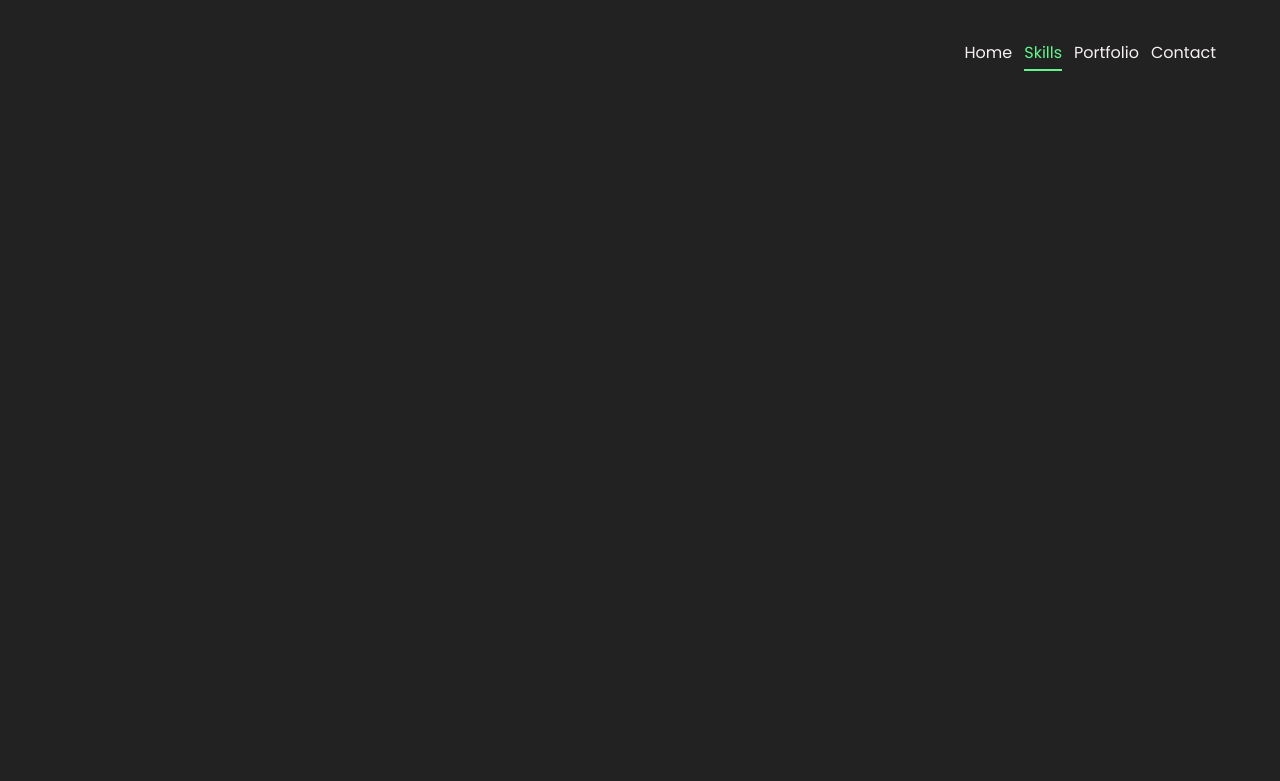
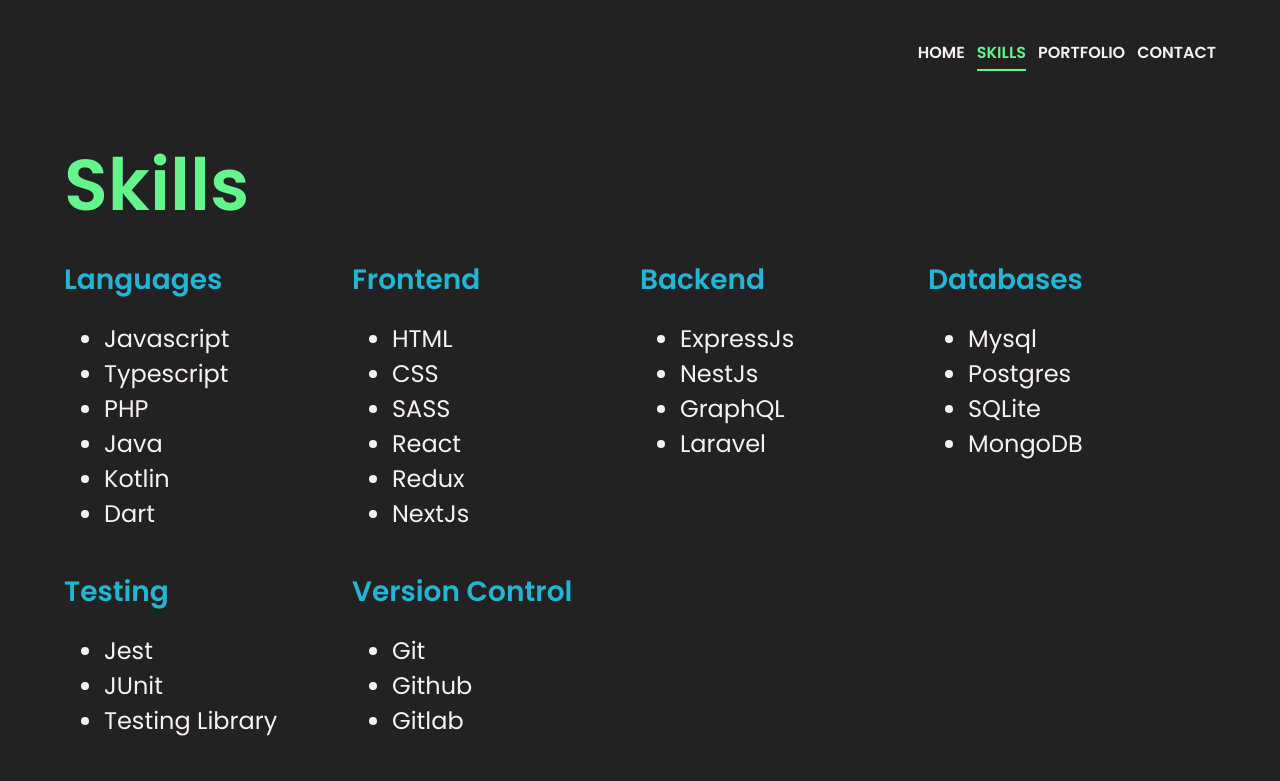
Before and after one commit to qbixmex/portfolio.github.io, a plain HTML site: page skills.html in a window 1280 px wide. Drawn offline with Linux system fonts and the light colour scheme.

Commit message:
home-and-skills

```diff
--- a/css/styles.css
+++ b/css/styles.css
@@ -6,6 +6,7 @@
   --blue-savoy: #6369D1;
   --cyan-pacific: #23B5D3;
   --green-spring: #64F58D;
+  font-size: 16px;
 }
 
 * {
@@ -18,6 +19,7 @@ body {
   padding: 0;
   font-family: 'Poppins', sans-serif;
   font-weight: 400;
+  color: var(--magnolia);
 }
 
 .container {
@@ -25,9 +27,15 @@ body {
   margin: auto;
 }
 
+.hide {
+  position: absolute;
+  left: -9999px;
+  top: -9999px;
+}
+
 /* =============== MAIN MENU =============== */
 #nav {
-  margin: 40px 0 40px;
+  margin: 40px 0 60px;
   display: flex;
   flex-wrap: wrap;
   justify-content: flex-end;
@@ -38,6 +46,8 @@ body {
   color: var(--magnolia);
   text-decoration: none;
   transition: 300ms ease-in-out;
+  text-transform: uppercase;
+  font-weight: 600;
 }
 
 .nav__link--active {
@@ -50,3 +60,90 @@ body {
 .nav__link:hover {
   color: var(--green-spring);
 }
+
+/* =============== SUMMARY =============== */
+#summary {
+  display: grid;
+  grid-template-columns: repeat(12, 1fr);
+}
+
+.summary__content {
+  grid-column: 1 / 8;
+}
+
+.summary__image {
+  grid-column: 8 / 13;
+}
+
+.summary__heading {
+  font-size: 72px;
+  line-height: 60px;
+  color: var(--green-spring);
+  font-weight: 600;
+  margin: 0;
+  width: 330px;
+}
+
+.summary__subheading {
+  font-size: 28px;
+}
+
+.summary__description {
+  font-size: 24px;
+  font-weight: 400;
+}
+
+.summary__description--green {
+  color: var(--green-spring);
+}
+
+.summary__image {
+  min-width: 300px;
+  max-width: 400px;
+  justify-self: center;
+}
+
+.summary__image img {
+  width: 100%;
+  height: auto;
+}
+
+/* =============== SKILLS =============== */
+
+#skills {
+  display: grid;
+  grid-template-columns: repeat(12, 1fr);
+  grid-auto-rows: auto;
+  margin-bottom: 40px;
+}
+
+.skills__heading {
+  grid-column: 1/13;
+  margin-bottom: 20px;
+  color: var(--green-spring);
+  font-size: 72px;
+  font-weight: 600;
+  margin: 0 0 20px 0;
+}
+
+.skills__group {
+  grid-column: span 3;
+}
+
+.skills__subheading {
+  color: var(--cyan-pacific);
+  font-size: 28px;
+  font-weight: 600;
+  margin-bottom: 18px;
+  margin: 0 0 20px 0;
+}
+
+.skills_list {
+  padding-left: 40px;
+  margin: 0 0 40px 0;
+}
+
+.skills__item {
+  font-size: 24px;
+  font-weight: 400;
+}
--- a/skills.html
+++ b/skills.html
@@ -20,7 +20,72 @@
 
     <main>
       <!-- SKILLS -->
-      <section id="skills"></section>
+      <section id="skills">
+        <h1 class="skills__heading">Skills</h1>
+
+        <div class="skills__group">
+          <h2 class="skills__subheading">Languages</h2>
+          <ul class="skills_list">
+            <li class="skills__item">Javascript</li>
+            <li class="skills__item">Typescript</li>
+            <li class="skills__item">PHP</li>
+            <li class="skills__item">Java</li>
+            <li class="skills__item">Kotlin</li>
+            <li class="skills__item">Dart</li>
+          </ul>
+        </div>
+
+        <div class="skills__group">
+          <h2 class="skills__subheading">Frontend</h2>
+          <ul class="skills_list">
+            <li class="skills__item">HTML</li>
+            <li class="skills__item">CSS</li>
+            <li class="skills__item">SASS</li>
+            <li class="skills__item">React</li>
+            <li class="skills__item">Redux</li>
+            <li class="skills__item">NextJs</li>
+          </ul>
+        </div>
+
+        <div class="skills__group">
+          <h2 class="skills__subheading">Backend</h2>
+          <ul class="skills_list">
+            <li class="skills__item">ExpressJs</li>
+            <li class="skills__item">NestJs</li>
+            <li class="skills__item">GraphQL</li>
+            <li class="skills__item">Laravel</li>
+          </ul>
+        </div>
+
+        <div class="skills__group">
+          <h2 class="skills__subheading">Databases</h2>
+          <ul class="skills_list">
+            <li class="skills__item">Mysql</li>
+            <li class="skills__item">Postgres</li>
+            <li class="skills__item">SQLite</li>
+            <li class="skills__item">MongoDB</li>
+          </ul>
+        </div>
+
+        <div class="skills__group">
+          <h2 class="skills__subheading">Testing</h2>
+          <ul class="skills_list">
+            <li class="skills__item">Jest</li>
+            <li class="skills__item">JUnit</li>
+            <li class="skills__item">Testing Library</li>
+          </ul>
+        </div>
+
+        <div class="skills__group">
+          <h2 class="skills__subheading">Version Control</h2>
+          <ul class="skills_list">
+            <li class="skills__item">Git</li>
+            <li class="skills__item">Github</li>
+            <li class="skills__item">Gitlab</li>
+          </ul>
+        </div>
+
+      </section>
     </main>
 
   </body>
```
Also changed, not shown: index.html (+15 -1 lines), assets/images/daniel-gonzalez.png (renamed from assets/images/daniel-jun-2023.png).
